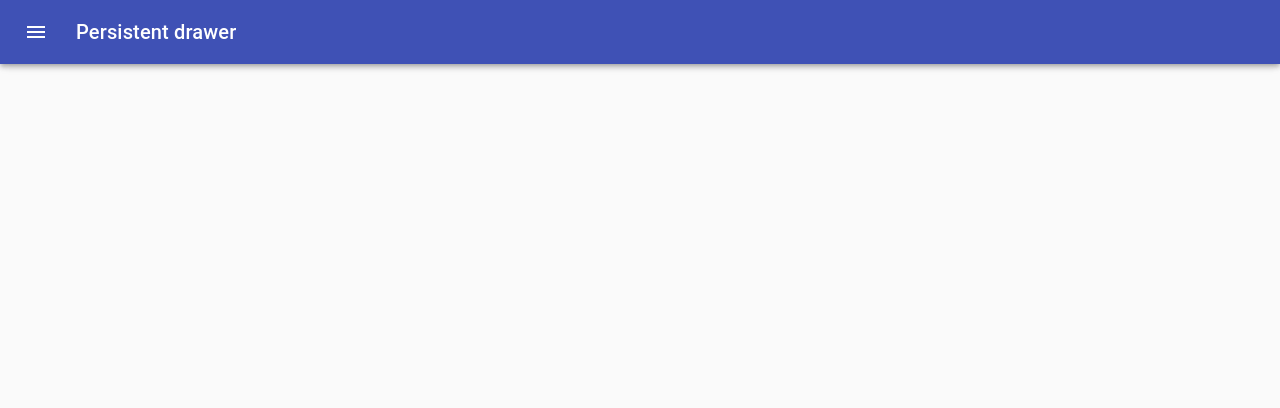
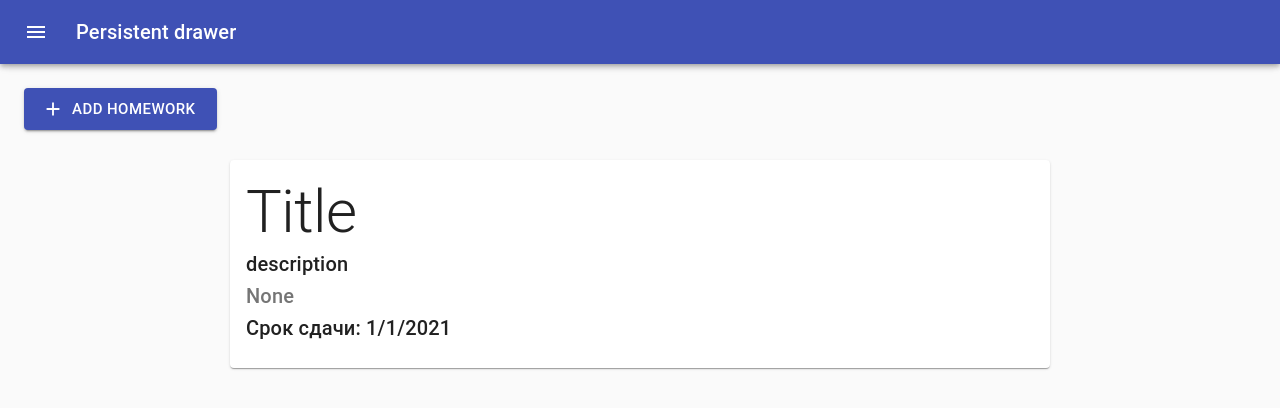
Before and after one commit to alex2532152/material-react, a React (Create React App) app: page /homework in a window 1280 px wide. Shown: the top 408 px of the page. Built offline with nearby package versions, Linux system fonts and the light colour scheme.

Commit message:
add Homework page

```diff
--- a/package.json
+++ b/package.json
@@ -3,12 +3,14 @@
   "version": "0.1.0",
   "private": true,
   "dependencies": {
+    "@date-io/date-fns": "^1.3.13",
     "@material-ui/core": "^4.11.4",
     "@material-ui/icons": "^4.11.2",
     "@material-ui/pickers": "^3.3.10",
     "@testing-library/jest-dom": "^5.12.0",
     "@testing-library/react": "^11.2.7",
     "@testing-library/user-event": "^12.8.3",
+    "date-fns": "^2.0.0-beta.5",
     "react": "^17.0.2",
     "react-dom": "^17.0.2",
     "react-router-dom": "^5.2.0",
--- a/src/App.js
+++ b/src/App.js
@@ -26,6 +26,7 @@ import BookIcon from '@material-ui/icons/Book';
 import FaceIcon from '@material-ui/icons/Face';
 import Material from './components/Material/Material';
 import Students from "./components/Students/Students"
+import HomeWork from "./components/Homework/Homework"
 const drawerWidth = 240;
 
 const useStyles = makeStyles((theme) => ({
@@ -91,6 +92,9 @@ export default function PersistentDrawerLeft() {
   const [studentsState, setStudentsState] = React.useState([
     {id: 1, name: 'Vasya Petrov', email: 'vasya@gmail.com', group: 'FE-108'}
   ])
+  const [homeworkState, setHomeworkState] = React.useState([
+    {id: 1, group: 'None', title: 'Title', description: 'description', deadline: 'Срок сдачи: 1/1/2021'}
+  ])
   const classes = useStyles();
   const theme = useTheme();
   const [open, setOpen] = React.useState(false);
@@ -141,10 +145,10 @@ export default function PersistentDrawerLeft() {
         </div>
         <Divider />
         <List>
-            <ListItem button component={NavLink} to="/homework">
-                <ListItemIcon> <HomeWorkIcon /></ListItemIcon>
-                <ListItemText primary='Homework' />
-            </ListItem>
+          <ListItem button component={NavLink} to="/homework">
+              <ListItemIcon> <HomeWorkIcon /></ListItemIcon>
+              <ListItemText primary='Homework' />
+          </ListItem>
           <ListItem button component={NavLink} to="/material">
               <ListItemIcon> <BookIcon /></ListItemIcon>
               <ListItemText primary='Material' />
@@ -162,6 +166,9 @@ export default function PersistentDrawerLeft() {
       >
         <div className={classes.drawerHeader} />
         <Switch>
+          <Route path="/homework">
+            <HomeWork homeworkState={homeworkState} setHomeworkState={setHomeworkState} />
+          </Route>
           <Route path="/material">
             <Material materialState={materialState} setMaterialState={setMaterialState} />
           </Route>
--- /dev/null
+++ b/src/components/Homework/Homework.jsx
@@ -0,0 +1,52 @@
+import React, {useState } from 'react';
+import AddIcon from '@material-ui/icons/Add';
+import Button from '@material-ui/core/Button';
+import { Typography } from '@material-ui/core';
+import Card from '@material-ui/core/Card';
+import CardContent from '@material-ui/core/CardContent';
+import AddNewHomework from './../common/AddData';
+
+const HomeWork = ({homeworkState, setHomeworkState}) => {
+    const [open, setOpen] = useState(false)
+    return (
+        <div>
+            <Button
+                onClick={() => setOpen(true)}
+                variant="contained"
+                color="primary"
+                size="large"
+                startIcon={<AddIcon />}>
+                   Add homework
+            </Button>
+            <AddNewHomework
+            state={homeworkState}
+            setState={setHomeworkState}
+            open={open}
+            setOpen={setOpen}
+            type={'homework'}
+            selectGroup={['None', 'Language', 'Programming']}
+             />
+            {homeworkState.map(item => (
+            <Card className="card-block">
+                <CardContent>
+                    <Typography variant="h2" component="h2">
+                        {item.title}
+                    </Typography>
+                    <Typography variant="h6" component="h4">
+                        {item.description}
+                    </Typography>
+                    <Typography variant="h6" component="h4" color="textSecondary">
+                        {item.group}
+                    </Typography>
+                    <Typography variant="h6" component="h4">
+                        {String(item.deadline)}
+                    </Typography>
+
+                </CardContent>
+            </Card>
+            ))}
+        </div>
+    )
+}
+
+export default HomeWork
--- a/src/components/Material/Material.jsx
+++ b/src/components/Material/Material.jsx
@@ -31,7 +31,11 @@ export default ({materialState, setMaterialState}) => {
             </Button>
             <AddNewMaterial
             selectGroup={['None', 'Language', 'Programming']}
-            type={'material'} state={materialState} setState={setMaterialState} open={open} setOpen={setOpen} />
+            type={'material'}
+            state={materialState}
+            setState={setMaterialState}
+            open={open}
+            setOpen={setOpen} />
             <div>
                 {materialState.filter(item => {
                     if (item.group === "None" && groupState.groupNone) {
--- a/src/components/common/AddData.jsx
+++ b/src/components/common/AddData.jsx
@@ -1,4 +1,4 @@
-import React, { useState } from 'react';
+import React, {useState } from 'react';
 import uuid from 'react-uuid'
 import { FormGroup } from '@material-ui/core';
 import Modal from '@material-ui/core/Modal';
@@ -7,6 +7,14 @@ import Button from '@material-ui/core/Button';
 import Select from '@material-ui/core/Select';
 import MenuItem from '@material-ui/core/MenuItem';
 import '../Material/style.css'
+import Grid from '@material-ui/core/Grid';
+import DateFnsUtils from '@date-io/date-fns';
+import 'date-fns';
+import {
+  MuiPickersUtilsProvider,
+  KeyboardTimePicker,
+  KeyboardDatePicker,
+} from '@material-ui/pickers';
 
 
 // eslint-disable-next-line import/no-anonymous-default-export
@@ -15,7 +23,12 @@ export default ({open , setOpen, state, setState, type, selectGroup = []}) => {
   const [feild1, setField1] = useState('Title')
   const [feild2, setField2] = useState('')
   const [textArea, setTextArea] = useState('Default value')
-  console.log(textArea)
+  const [selectedDate, setSelectedDate] = React.useState(new Date());
+
+  const handleDateChange = (date) => {
+    setSelectedDate(date);
+  };
+
   const submitForm = (event) => {
     event.preventDefault()
     let newItem;
@@ -31,11 +44,18 @@ export default ({open , setOpen, state, setState, type, selectGroup = []}) => {
         email: feild2,
         group
       }
+    } else if (type === 'homework') {
+      newItem = {id: uuid(),
+        title: feild1,
+        description: textArea,
+        deadline: `Срок сдачи: ${selectedDate.getDate()}/${selectedDate.getMonth()+1}/${selectedDate.getFullYear()}`,
+        group
+      }
     } else {
       //HomeWork
       newItem = {id: uuid(),
         name: feild1,
-        deadLine: feild2,
+        deadline: feild2,
         userId: 'feild3'
       }
     }
@@ -62,21 +82,21 @@ export default ({open , setOpen, state, setState, type, selectGroup = []}) => {
         </Select>
         <form
           className='form-block'
-          component={FormGroup} onSubmit={submitForm}>
-
+          component={FormGroup} onSubmit={submitForm}
+        >
           <TextField required id="standard-required"
           label="Add title"
           variant="outlined"
           onChange={(event) => setField1(event.target.value)}
           defaultValue="Title" />
 
-            {(type !== 'material') && <TextField required id="standard-required"
-            label="Add title"
+          {(type !== 'material') && (type !== 'homework') && <TextField required id="standard-required"
+          label="Add email"
           variant="outlined"
           onChange={(event) => setField2(event.target.value)}
           defaultValue="Email" />}
 
-            {(type === 'material') && <TextField
+          {((type === 'material') || (type === 'homework')) && <TextField
             id="outlined-multiline-static"
             label="Add description"
             multiline
@@ -85,6 +105,23 @@ export default ({open , setOpen, state, setState, type, selectGroup = []}) => {
             variant="outlined"
             onChange={(event) => setTextArea(event.target.value)}
           />}
+          {(type === 'homework') &&
+          <MuiPickersUtilsProvider utils={DateFnsUtils}>
+            <Grid container justify="space-around">
+              <KeyboardDatePicker
+                margin="normal"
+                id="date-picker-dialog"
+                label="Date picker dialog"
+                format="MM/dd/yyyy"
+                value={selectedDate}
+                onChange={handleDateChange}
+                KeyboardButtonProps={{
+                  'aria-label': 'change date',
+                }}
+              />
+            </Grid>
+          </MuiPickersUtilsProvider>
+          }
           <Button
             variant="contained"
             color="primary"
```
Also changed, not shown: 1 other file (tests, documents, lock files or other folders). Lines whose indentation alone changed are shown as unchanged.
